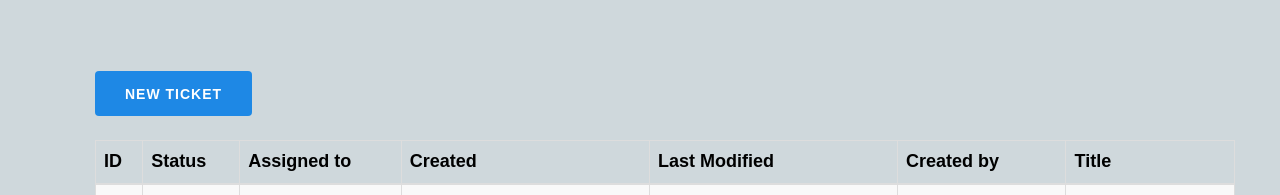
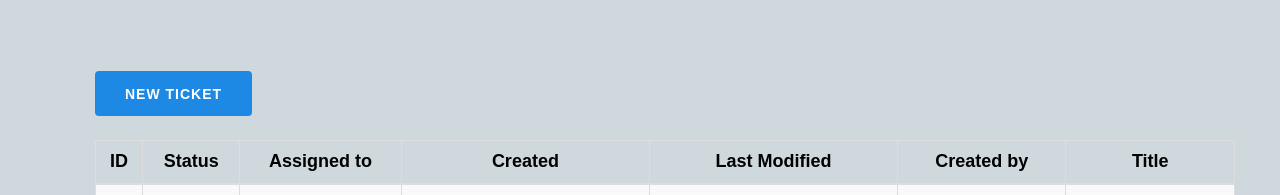
Before and after one commit to micle546/techsupport, a Flask app: template techsupport/templates/tickets.html in a window 1280 px wide. Shown: the part 59-254 px from the top of the page. Run offline with Flask 2, Linux system fonts and the light colour scheme; the template is opened without the code that fills it: most values are stand-ins (such as "Sample title", 1, 10 or a date in 2020); some libraries are stand-ins or nearby versions.

Commit message:
Center table headers

```diff
--- a/techsupport/templates/tickets.html
+++ b/techsupport/templates/tickets.html
@@ -10,14 +10,14 @@
 <div class="table-responsive">
     <table class="table table-striped table-bordered">
         <thead class="">
-            <tr>
-                <th>ID</th>
-                <th>Status</th>
-                <th>Assigned to</th>
-                <th>Created</th>
-                <th>Last Modified</th>
-                <th>Created by</th>
-                <th>Title</th>
+            <tr style="">
+                <th class="align-middle" style="text-align:center">ID</th>
+                <th class="align-middle" style="text-align:center">Status</th>
+                <th class="align-middle" style="text-align:center">Assigned to</th>
+                <th class="align-middle" style="text-align:center">Created</th>
+                <th class="align-middle" style="text-align:center">Last Modified</th>
+                <th class="align-middle" style="text-align:center">Created by</th>
+                <th class="align-middle" style="text-align:center">Title</th>
                 <!--<th>Description</th>-->
             </tr>
         </thead>
```
